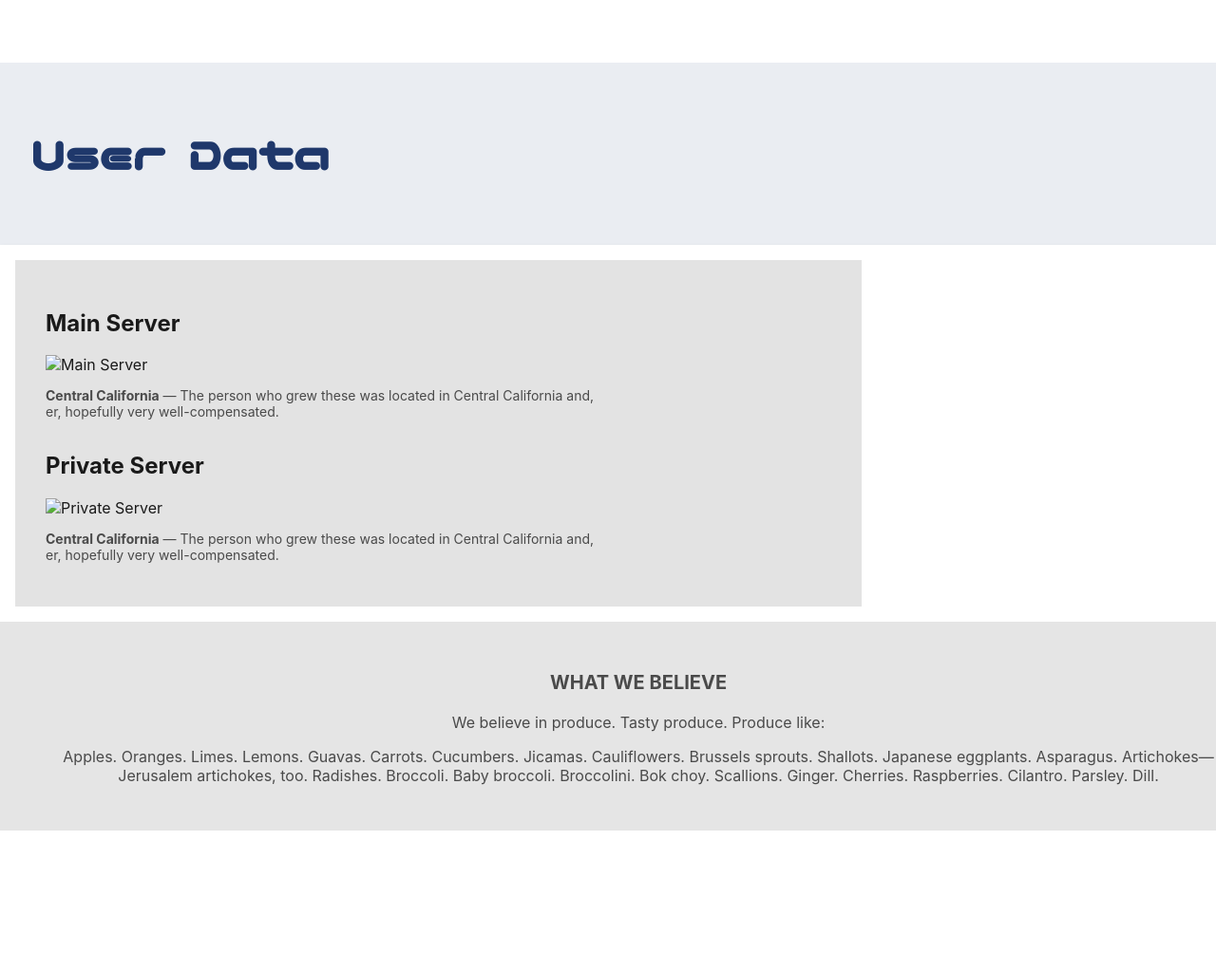
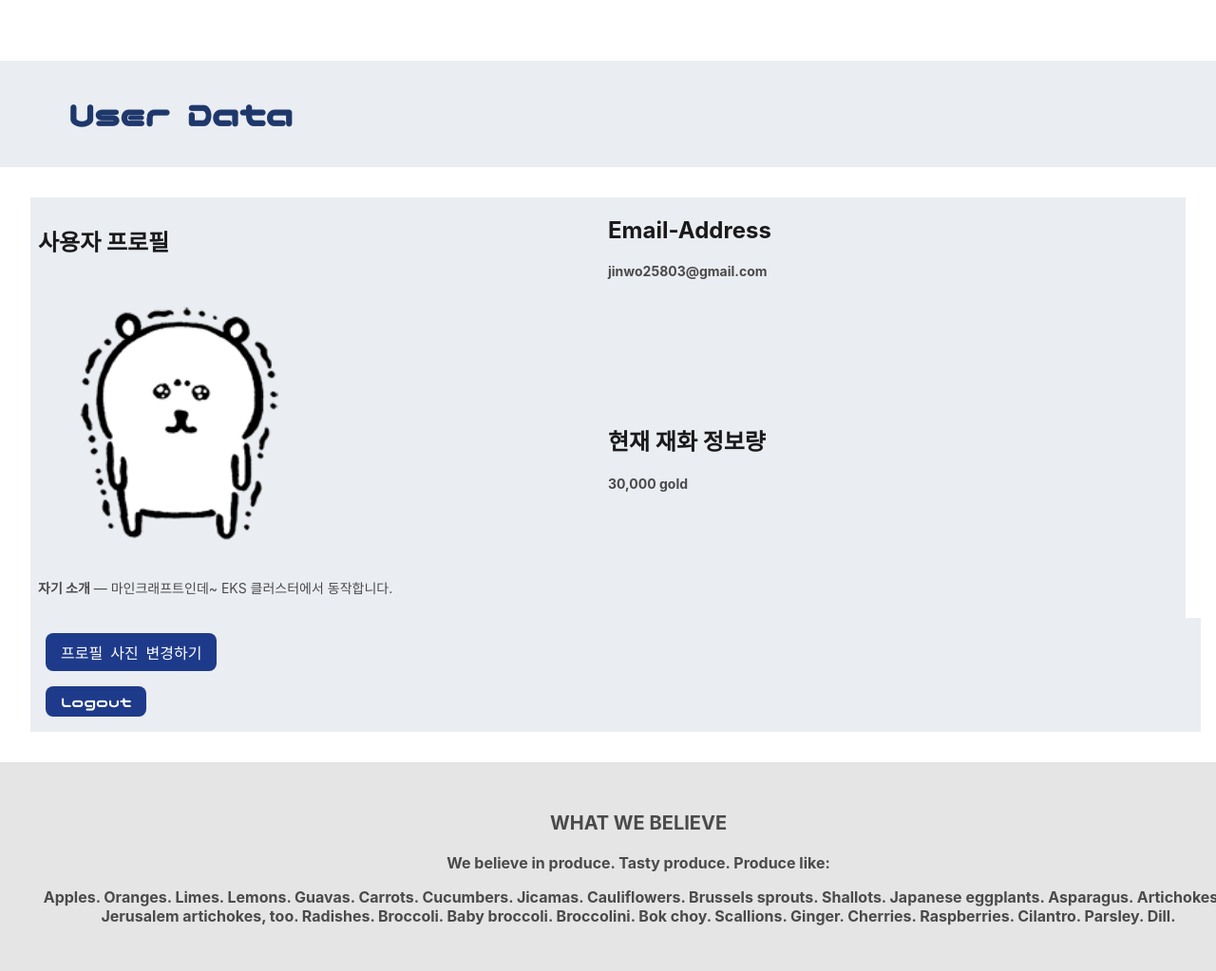
Before and after one commit to ojs201/AWS_FinalProject, a plain HTML site: page User_Data_Page/article_userdata.html in a window 1280 px wide. Shown: the part 400-1423 px from the top of the page at 95% size. Before the commit the page ends 1275 px from the top, so only its background shows below. Drawn offline with Linux system fonts and the light colour scheme; a script that the page names is missing.

Commit message:
profile page

```diff
--- a/User_Data_Page/article_userdata.html
+++ b/User_Data_Page/article_userdata.html
@@ -17,34 +17,59 @@
                     <a href="#" class="nav-link">guide</a>
                 </nav>
             </div>
-            <button class="btn">User Data</button>
+            <button class="userdata_btn">User Data</button>
         </header>
 
         <main class="main">
+            <!-- 배경 사진. -->
             <div class="hero" style="background-image: url('./img/wallpaperbetter.png');">
             </div>
 
         <!-- 프로필 섹션 제목. -->
+            <section class="profile-name-section">
+                <span class="Title"><h2>User Data</h2></span>
+            </section>
 
-            <div class="profile-name-section">
-                <h2>User Data</h2>
-            </div>
+        <!-- 프로필 메인 섹션 (유저 정보들). -->
+        <main class="profile-main">
+            <section class="profile-section">
 
+                <!-- 그래프 위쪽 (가로 배치). -->
+                <section class="profile-up-section">
+                    <section class="profile-picture-section">
+                        <!-- 사용자 프로필. -->
+                        <div class="profile-picture-box">
+                            <h2>사용자 프로필</h2>
+                            <img src="./img/profile_picture.png" alt="Main Server" class="server-img">
+                            <p class="server-description"><strong>자기 소개</strong> — 마인크래프트인데~ EKS 클러스터에서 동작합니다.</p>
+                        </div>
+                    </section>
 
-        <main class="header">
-            <div class="profile-section">
-                <div class="profile-box">
-                    <h2>Main Server</h2>
-                    <img src="./img/Main-Server.png" alt="Main Server" class="server-img">
-                    <p class="server-description"><strong>Central California</strong> — The person who grew these was located in Central California and, er, hopefully very well-compensated.</p>
-                </div>
+                    <section class="profile-graph-section">
+                        <div class="profile-box">
+                            <h2>Email-Address</h2>
+                            <p class="server-description"><strong>jinwo25803@gmail.com </p>
+                        </div>
 
-                <div class="profile-box">
-                    <h2>Private Server</h2>
-                    <img src="./img/Private-Server.png" alt="Private Server" class="server-img">
-                    <p class="server-description"><strong>Central California</strong> — The person who grew these was located in Central California and, er, hopefully very well-compensated.</p>
-                </div>
-            </div>
+                        <div class="profile-box">
+                            <h2>현재 재화 정보량</h2>
+                            <p class="server-description"><strong>30,000 gold</strong> </p>
+                        </div>
+                    </section>
+
+                </section>
+
+                <!-- 그래프 아래쪽 로그아웃 버튼. -->
+                <section class="profile-logout-section">
+                    <div class="profile-button-box">
+                        <button class="logout_btn">프로필 사진 변경하기</button>
+                    </div>
+                    <div class="profile-button-box">
+                        <button class="logout_btn">Logout</button>
+                    </div>
+                </section>
+
+            </section>
         </main>
 
         <footer class="footer">
--- a/User_Data_Page/styles.css
+++ b/User_Data_Page/styles.css
@@ -3,6 +3,18 @@
     src: url('./fonts/NicoMoji-Regular.ttf') format('truetype');
     font-weight: normal;
     font-style: normal;
+}
+
+@keyframes blink {
+    0% {
+        background-color: #1e3a8a; /* 원래 배경색 */
+    }
+    50% {
+        background-color: #c4c4c4; /* 깜빡일 때 배경색 */
+    }
+    100% {
+        background-color: #1e3a8a; /* 원래 배경색으로 복귀 */
+    }
 }
 
 body {
@@ -58,7 +70,9 @@ body {
     text-decoration: underline;
 }
 
-.btn {
+
+/* User Data 버튼 설정 */
+.userdata_btn {
     padding: 8px 16px;
     background-color: #1e3a8a;
     color: #ffffff;
@@ -66,7 +80,32 @@ body {
     border-radius: 8px;
     cursor: pointer;
     font-size: 16px;
+    font-family: 'NicoMoji_Font', sans-serif;
+    transition: background-color 0.3s ease; /* 버튼의 기본 배경색 전환 */
 }
+
+.userdata_btn:active {
+    animation: blink 0.2s linear 1; /* 버튼을 클릭할 때 애니메이션 실행 */
+}
+
+
+/* LogOut 버튼 설정 */
+.logout_btn {
+    padding: 8px 16px;
+    background-color: #1e3a8a;
+    color: #ffffff;
+    border: none;
+    border-radius: 8px;
+    cursor: pointer;
+    font-size: 16px;
+    font-family: 'NicoMoji_Font', sans-serif;
+    transition: background-color 0.3s ease; /* 버튼의 기본 배경색 전환 */
+}
+
+.logout_btn:active {
+    animation: blink 0.2s linear 1; /* 버튼을 클릭할 때 애니메이션 실행 */
+}
+
 
 .hero {
     position: relative;
@@ -90,30 +129,100 @@ body {
     align-items: center;
 }
 
+
+
+.Title {
+    font-size: 24px;
+    font-family: 'NicoMoji_Font', sans-serif;
+    font-weight: bold;
+    color: #1F386B;
+    margin-left: 64px;
+}
+
+.profile-main {
+    display: flex;
+    justify-content: space-between;
+    align-items: center;
+    width: 100%;
+
+    background-color: #ffffff;
+    box-shadow: 0 2px 4px rgba(0, 0, 0, 0.1);
+}
+
 .profile-name-section {
     display: flex;
-    justify-content: space-around;
+    justify-content: space-between;
+    align-items: left;
     flex-direction: column;
-    padding: 32px;
+    padding: 8px;
     background-color: #EAEDF2;
-    font-family: 'NicoMoji_Font', sans-serif;
-    font-size: 32px;
-    color: #1F386B;
 }
 
 .profile-section {
     display: flex;
     justify-content: space-around;
     flex-direction: column;
+    width: 100%;
     padding: 32px;
-    background-color: #e3e3e3;
+    background-color: #ffffff;
+}
+
+.profile-up-section {
+    display: flex;
+    justify-content: space-between;
+    flex-wrap: nowrap;
+    background-color: #ffffff;
+}
+
+.profile-picture-section {
+    display: flex;
+    justify-content: space-between;
+    flex-wrap: wrap;
+    width: 50%;
+    background-color: #EAEDF2;
+}
+
+.profile-graph-section {
+    display: flex;
+    justify-content: space-between;
+    flex-wrap: wrap;
+    width: 50%;
+    background-color: #EAEDF2;
+}
+
+.profile-logout-section {
+    display: flex;
+    justify-content: space-between;
+    flex-direction: column;
+    width: 100%;
+    padding: 8px;
+    background-color: #EAEDF2;
 }
 
 .profile-box {
     display: block;
     flex-direction: column;
     align-items: center;
-    width: 70%;
+    width: 100%;
+    text-align: left;
+}
+
+.profile-button-box {
+    display: block;
+    flex-direction: column;
+    align-items: center;
+    width: 100%;
+    padding: 8px;
+    text-align: left;
+}
+
+/* 사용자 프로필 이미지 박스 */
+.profile-picture-box {
+    display: block;
+    flex-direction: column;
+    align-items: center;
+    width: 100%;
+    padding: 8px;
     text-align: left;
 }
 
```
Also changed, not shown: User_Data_Page/img/profile_picture.png (added).
